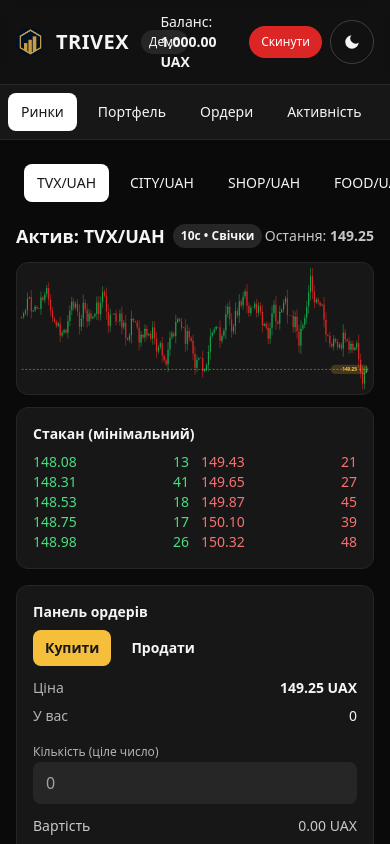
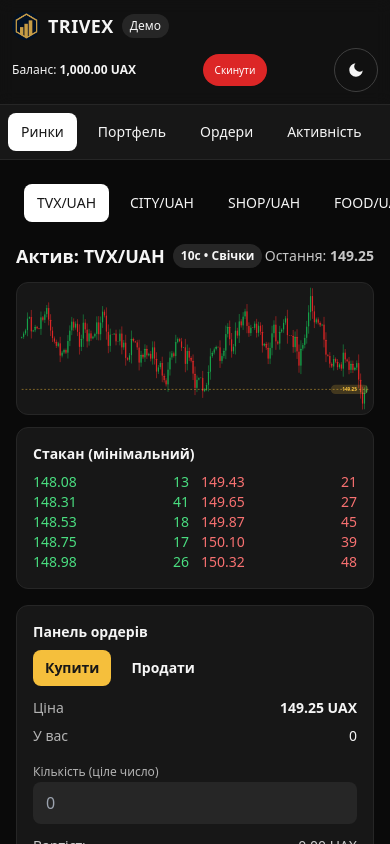
Before and after one commit to vlad1122334/Trivex, a React (Vite) app: page / in a window 390 px wide. Shown: the top 844 px of the page. Built offline with nearby package versions, Linux system fonts and the light colour scheme.

Commit message:
Update App.jsx

```diff
--- a/src/App.jsx
+++ b/src/App.jsx
@@ -47,7 +47,7 @@ const I18N = {
     orderPlaced:'Ордер виконано', buyShort:'Купівля', sellShort:'Продаж', amount:'Сума', side:'Сторона',
     notesBullets: [
       '10-секундні свічки з живим оновленням.',
-      'Вплив угод на ринок: ±0.5% на кожні 100 UAX.',
+      'Вплив угод на ринок: ±1% на кожні 100 UAX.',
       'Темна/світла тема, компактний стакан.',
       'Поточна ціна відображається плаваючою лінією.'
     ]
@@ -61,7 +61,7 @@ const I18N = {
     orderPlaced:'Order executed', buyShort:'Buy', sellShort:'Sell', amount:'Amount', side:'Side',
     notesBullets: [
       '10-second candles with live updates.',
-      'Trade impact: ±0.5% per every 100 UAX.',
+      'Trade impact: ±1% per every 100 UAX.',
       'Dark/Light theme, compact depth.',
       'Floating line shows the current price.'
     ]
@@ -172,15 +172,18 @@ function ThemeIcon({ theme }){
 
 function Header({ t, theme, setTheme, balance, onReset }){
   return (
-    <div className="flex items-center justify-between py-3 px-4 border-b border-neutral-200 dark:border-neutral-800 bg-white/60 dark:bg-neutral-900/60 backdrop-blur sticky top-0 z-30">
-      <div className="flex items-center gap-3">
-        <img src={logo} alt="Trivex" className="header-logo" />
-        <div className="text-xl font-semibold tracking-wide">TRIVEX</div>
-        <span className="badge">{t.demo}</span>
+    <div className="flex flex-col gap-2 sm:flex-row sm:items-center sm:justify-between py-3 px-3 sm:px-4 border-b border-neutral-200 dark:border-neutral-800 bg-white/60 dark:bg-neutral-900/60 backdrop-blur sticky top-0 z-30">
+      <div className="flex items-center gap-2">
+        <img src={logo} alt="Trivex" className="header-logo w-7 h-7 sm:w-8 sm:h-8" />
+        <div className="text-lg sm:text-xl font-semibold tracking-wide">TRIVEX</div>
+        <span className="badge text-[10px] sm:text-xs">{t.demo}</span>
       </div>
-      <div className="flex items-center gap-2 text-sm">
-        <div>{t.balance}: <b>{fmt(balance,2)} UAX</b></div>
-        <button onClick={onReset} className="btn-reset text-xs">{t.reset}</button>
+
+      <div className="flex items-center justify-between sm:justify-end gap-2 text-xs sm:text-sm flex-wrap">
+        <div className="truncate max-w-[160px] sm:max-w-none">
+          {t.balance}: <b>{fmt(balance,2)} UAX</b>
+        </div>
+        <button onClick={onReset} className="btn-reset text-[10px] sm:text-xs">{t.reset}</button>
         <button
           className="theme-icon-btn switch-btn"
           onClick={() => setTheme(theme === 'dark' ? 'light' : 'dark')}
@@ -192,6 +195,7 @@ function Header({ t, theme, setTheme, balance, onReset }){
     </div>
   )
 }
+
 
 function TopTabs({ t, active, setActive }){
   const tabs = [t.markets, t.portfolio, t.orders, t.activity, t.leaders, t.news, t.settings];
```
Lines whose indentation alone changed are shown as unchanged.
